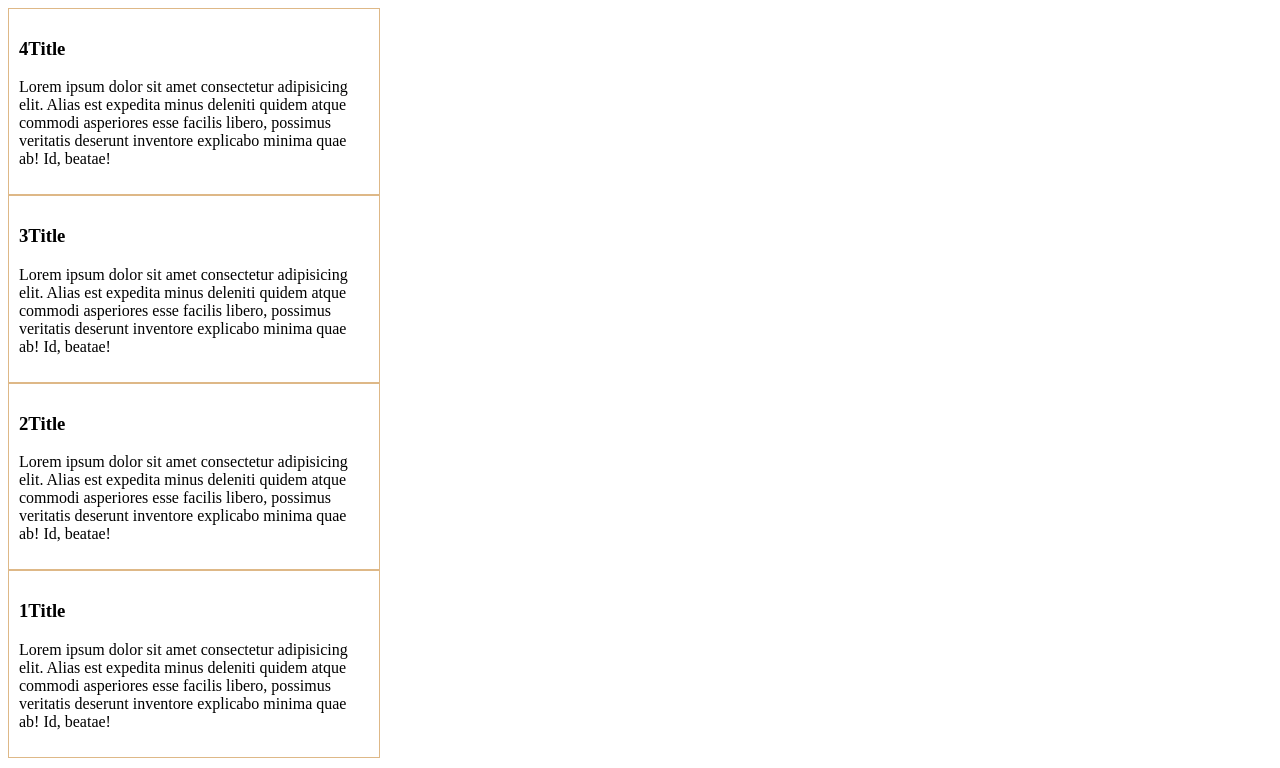
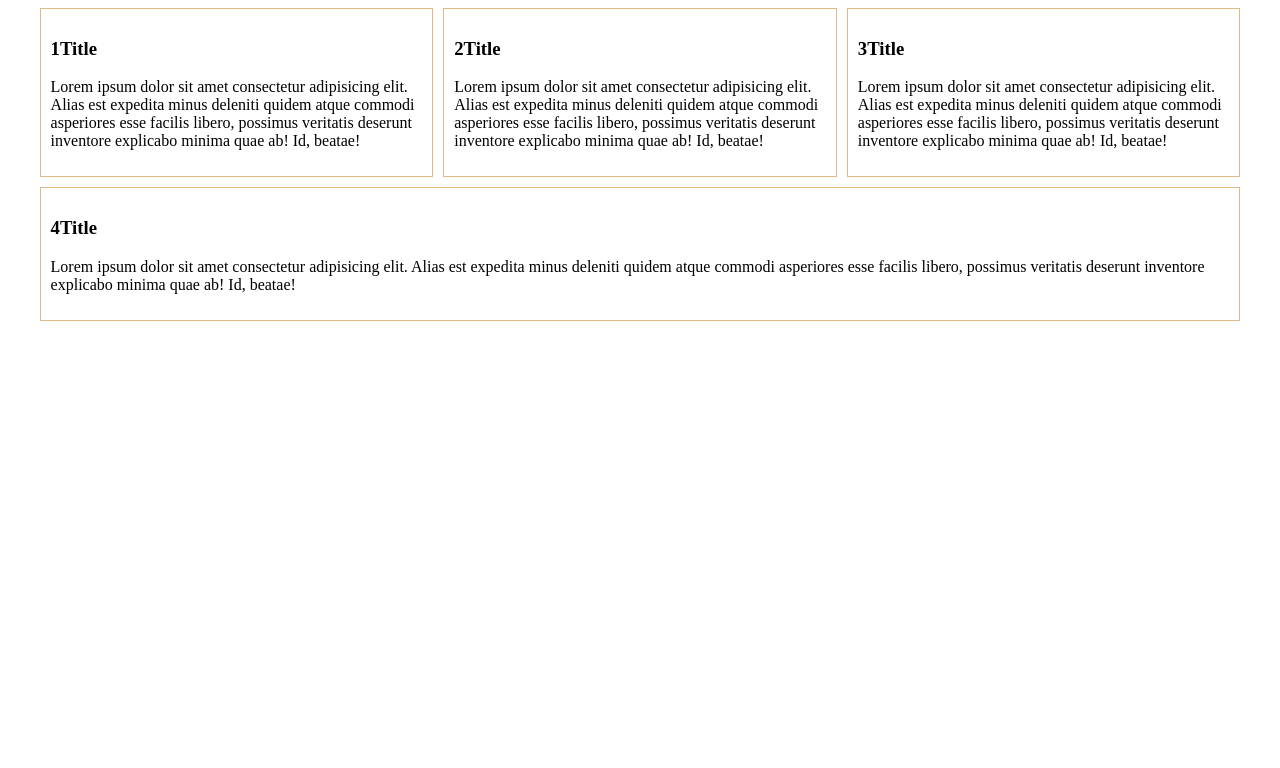
Before and after one commit to ijassm/OA_PY_28AUG23_9.30-11.00, a plain HTML site: page CSS/flex.html in a window 1280 px wide. Drawn offline with Linux system fonts and the light colour scheme.

Commit message:
flex -- 11 JAN 2024

```diff
--- a/CSS/flex.html
+++ b/CSS/flex.html
@@ -1,41 +1,68 @@
 <html>
 
-<body style="height: calc(100vh - 16px);">
-    <main style="display: flex; flex-direction: column-reverse;">
-        <section style="width: 350px; border: 1px solid burlywood; padding: 10px;">
+<body style="height: calc(100vh - 16px)">
+    <main style="
+        display: flex;
+        flex-wrap: wrap;
+        justify-content: center;
+        width: 95%;
+        margin-inline: auto;
+        gap: 10px;
+      ">
+        <section style="
+          flex-basis: 350px;
+          flex-grow: 1;
+          border: 1px solid burlywood;
+          padding: 10px;
+        ">
             <h3>1Title</h3>
             <p>
-                Lorem ipsum dolor sit amet consectetur adipisicing elit. Alias est expedita minus deleniti
-                quidem atque commodi asperiores esse facilis libero, possimus veritatis deserunt inventore explicabo
-                minima
-                quae ab! Id, beatae!
+                Lorem ipsum dolor sit amet consectetur adipisicing elit. Alias est
+                expedita minus deleniti quidem atque commodi asperiores esse facilis
+                libero, possimus veritatis deserunt inventore explicabo minima quae
+                ab! Id, beatae!
             </p>
         </section>
-        <section style="width: 350px; border: 1px solid burlywood; padding: 10px;">
+        <section style="
+          flex-basis: 350px;
+          flex-grow: 1;
+          border: 1px solid burlywood;
+          padding: 10px;
+        ">
             <h3>2Title</h3>
             <p>
-                Lorem ipsum dolor sit amet consectetur adipisicing elit. Alias est expedita minus deleniti
-                quidem atque commodi asperiores esse facilis libero, possimus veritatis deserunt inventore explicabo
-                minima
-                quae ab! Id, beatae!
+                Lorem ipsum dolor sit amet consectetur adipisicing elit. Alias est
+                expedita minus deleniti quidem atque commodi asperiores esse facilis
+                libero, possimus veritatis deserunt inventore explicabo minima quae
+                ab! Id, beatae!
             </p>
         </section>
-        <section style="width: 350px; border: 1px solid burlywood; padding: 10px;">
+        <section style="
+          flex-basis: 350px;
+          flex-grow: 1;
+          border: 1px solid burlywood;
+          padding: 10px;
+        ">
             <h3>3Title</h3>
             <p>
-                Lorem ipsum dolor sit amet consectetur adipisicing elit. Alias est expedita minus deleniti
-                quidem atque commodi asperiores esse facilis libero, possimus veritatis deserunt inventore explicabo
-                minima
-                quae ab! Id, beatae!
+                Lorem ipsum dolor sit amet consectetur adipisicing elit. Alias est
+                expedita minus deleniti quidem atque commodi asperiores esse facilis
+                libero, possimus veritatis deserunt inventore explicabo minima quae
+                ab! Id, beatae!
             </p>
         </section>
-        <section style="width: 350px; border: 1px solid burlywood; padding: 10px;">
+        <section style="
+          flex-basis: 350px;
+          flex-grow: 1;
+          border: 1px solid burlywood;
+          padding: 10px;
+        ">
             <h3>4Title</h3>
             <p>
-                Lorem ipsum dolor sit amet consectetur adipisicing elit. Alias est expedita minus deleniti
-                quidem atque commodi asperiores esse facilis libero, possimus veritatis deserunt inventore explicabo
-                minima
-                quae ab! Id, beatae!
+                Lorem ipsum dolor sit amet consectetur adipisicing elit. Alias est
+                expedita minus deleniti quidem atque commodi asperiores esse facilis
+                libero, possimus veritatis deserunt inventore explicabo minima quae
+                ab! Id, beatae!
             </p>
         </section>
     </main>
```
